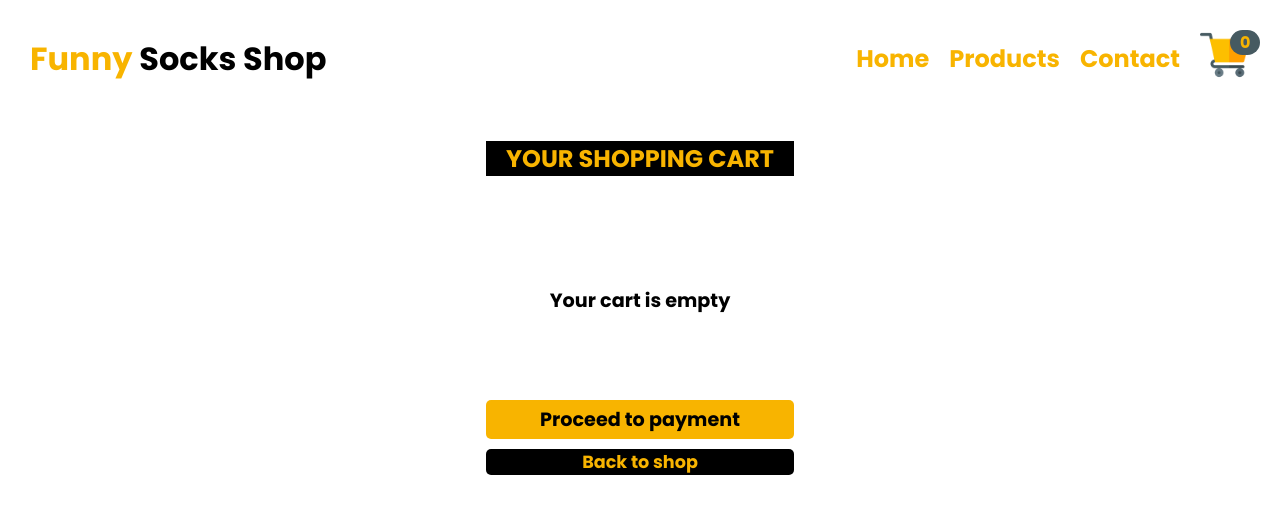
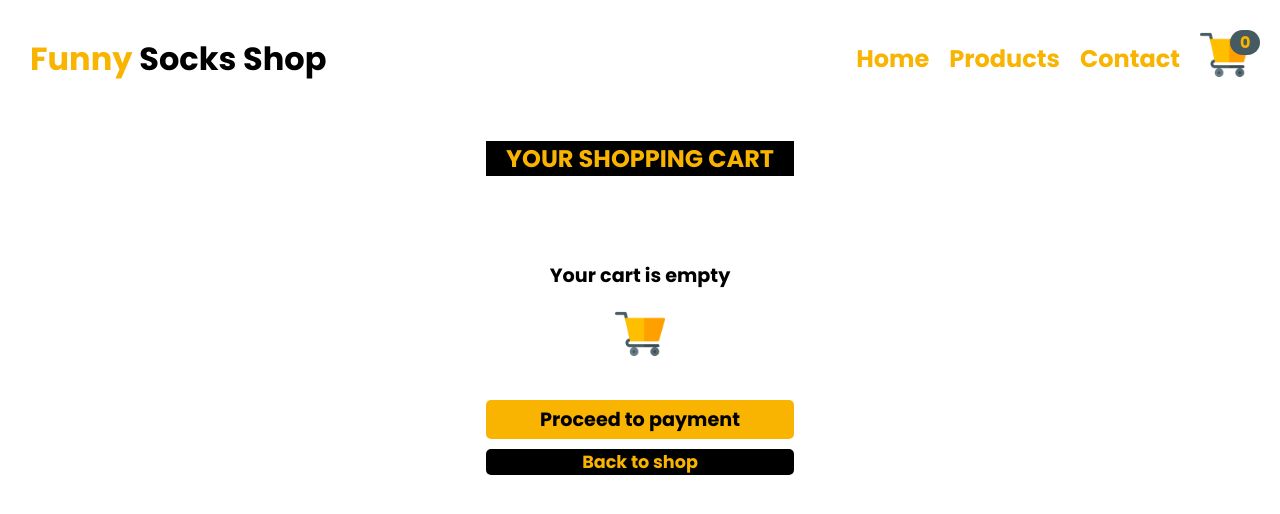
Before and after one commit to fufako/FunnySocks, a React (Create React App) app: page /shopping-cart in a window 1280 px wide. Shown: the top 514 px of the page. Built offline with nearby package versions, Linux system fonts and the light colour scheme; a web font is replaced by a local one.

Commit message:
Add cart img to empty cart

```diff
--- a/src/components/EmptyCart.js
+++ b/src/components/EmptyCart.js
@@ -1,8 +1,10 @@
+import cartImg from "../images/cart.png"
 function EmptyCart() {
   return (
     <div className="empty">
       {" "}
-      <p>Your cart is empty</p>{" "}
+      <p>Your cart is empty</p>
+      <img src={cartImg} alt="shopping-cart" className="cart-img" />
     </div>
   )
 }
--- a/src/index.css
+++ b/src/index.css
@@ -231,6 +231,7 @@ h1:hover {
   display: flex;
   justify-content: center;
   align-items: center;
+  flex-direction: column;
 }
 .item-container {
   display: flex;
```
